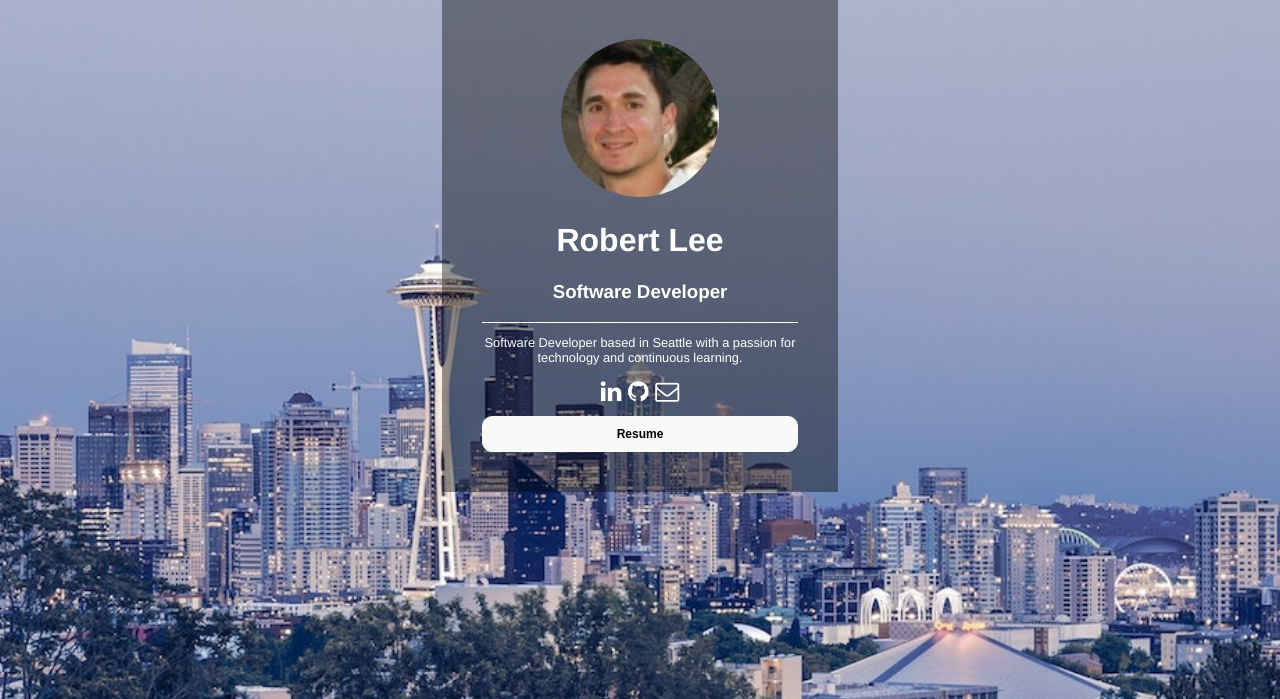
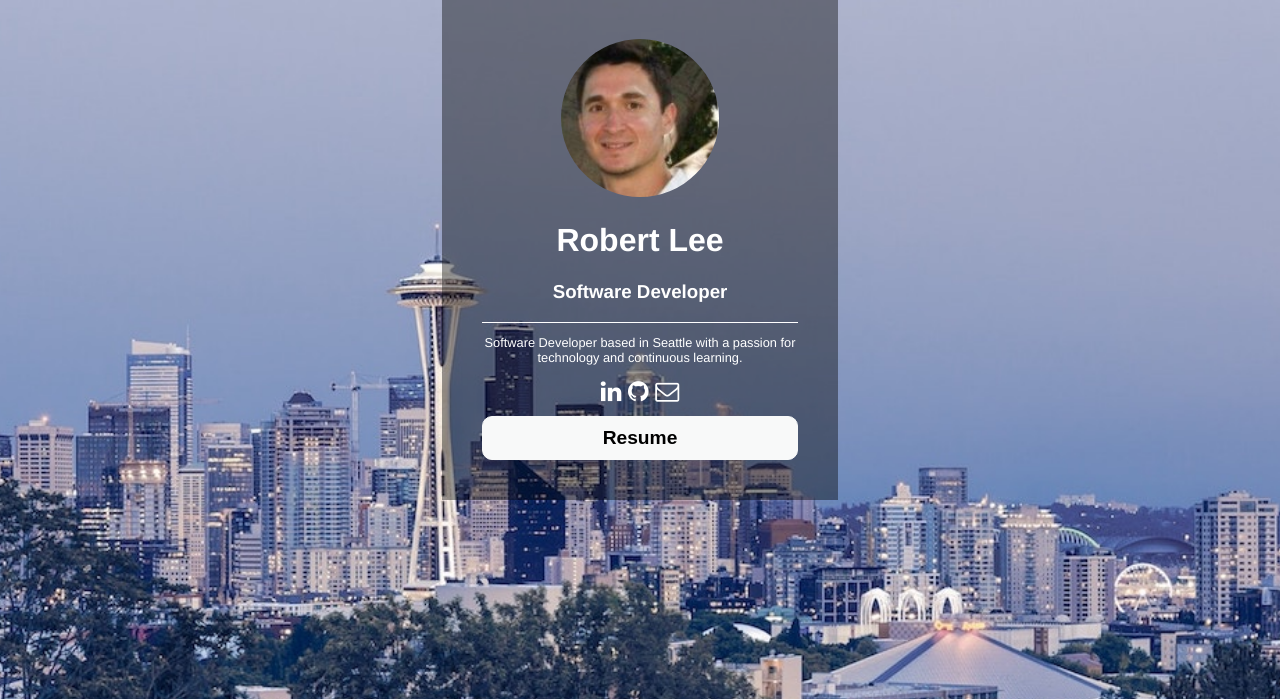
Before and after one commit to rlee21/personal-website, a Flask app: page / in a window 1280 px wide. Shown: the part 81-780 px from the top of the page. Run offline with Flask 2, Linux system fonts and the light colour scheme.

Commit message:
update resume and cleanup html in index page

```diff
--- a/static/css/main.css
+++ b/static/css/main.css
@@ -36,7 +36,7 @@ p {
     margin: 0 auto;
     border-top: 1px solid white;
 }
-input.button-resume {
+.button-resume {
     width: 100%;
     margin-top: 10px;
     padding: 10px;
@@ -45,6 +45,7 @@ input.button-resume {
     color: 000000;
     font-size: 50%;
     text-align: center;
+    font-size: 80%;
     background: #F8F9F9;
     border: 1px solid #F8F9F9;
     border-radius: 10px;
--- a/templates/index.html
+++ b/templates/index.html
@@ -4,14 +4,16 @@
     <script async src="https://www.googletagmanager.com/gtag/js?id=UA-141330598-1"></script>
     <script>
       window.dataLayer = window.dataLayer || [];
-      function gtag(){dataLayer.push(arguments);}
+      function gtag() {
+        dataLayer.push(arguments);
+      }
       gtag('js', new Date());
       gtag('config', 'UA-141330598-1');
     </script>
     <meta charset="UTF-8">
     <meta name="viewport" content="width=device-width, initial-scale=1.0">
     <title>Robert Lee</title>
-    <link rel="stylesheet" type="text/css" href="../static/css/main.css">
+    <link rel="stylesheet" href="../static/css/main.css">
     <link rel="stylesheet" href="https://maxcdn.bootstrapcdn.com/font-awesome/4.7.0/css/font-awesome.min.css" integrity="sha384-wvfXpqpZZVQGK6TAh5PVlGOfQNHSoD2xbE+QkPxCAFlNEevoEH3Sl0sibVcOQVnN" crossorigin="anonymous">
   </head>
   <body>
@@ -28,9 +30,7 @@
         <a href="https://www.linkedin.com/in/robert-lee-972a316b" title="LinkedIn" target="_blank"><i class="fa fa-linkedin" aria-hidden="true"></i></a>
         <a href="https://github.com/rlee21" title="GitHub" target="_blank"><i class="fa fa-github" aria-hidden="true"></i></a>
         <a href="mailto:rob206lee@gmail.com" title="Email"><i class="fa fa-envelope-o" aria-hidden="true"></i></a>
-        <form>
-          <input class="button-resume" type="button" value="Resume" onclick="window.location.href='./resume.pdf'">
-        </form>
+      <button class="button-resume" type="button" onclick="window.location.href='./resume.pdf'">Resume</button>
       </div>
     </div>
   </body>
```
Also changed, not shown: 1 other file.
